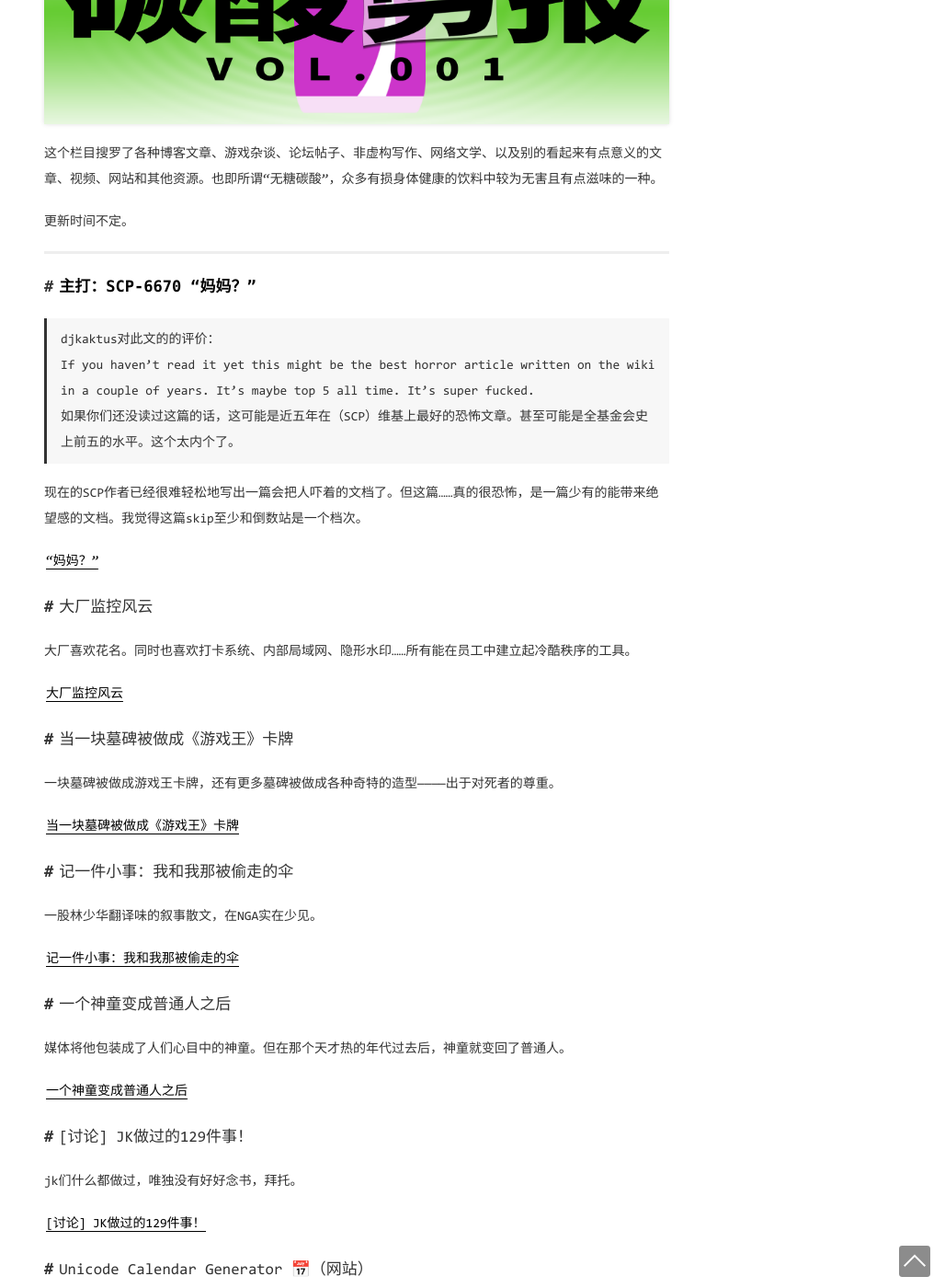
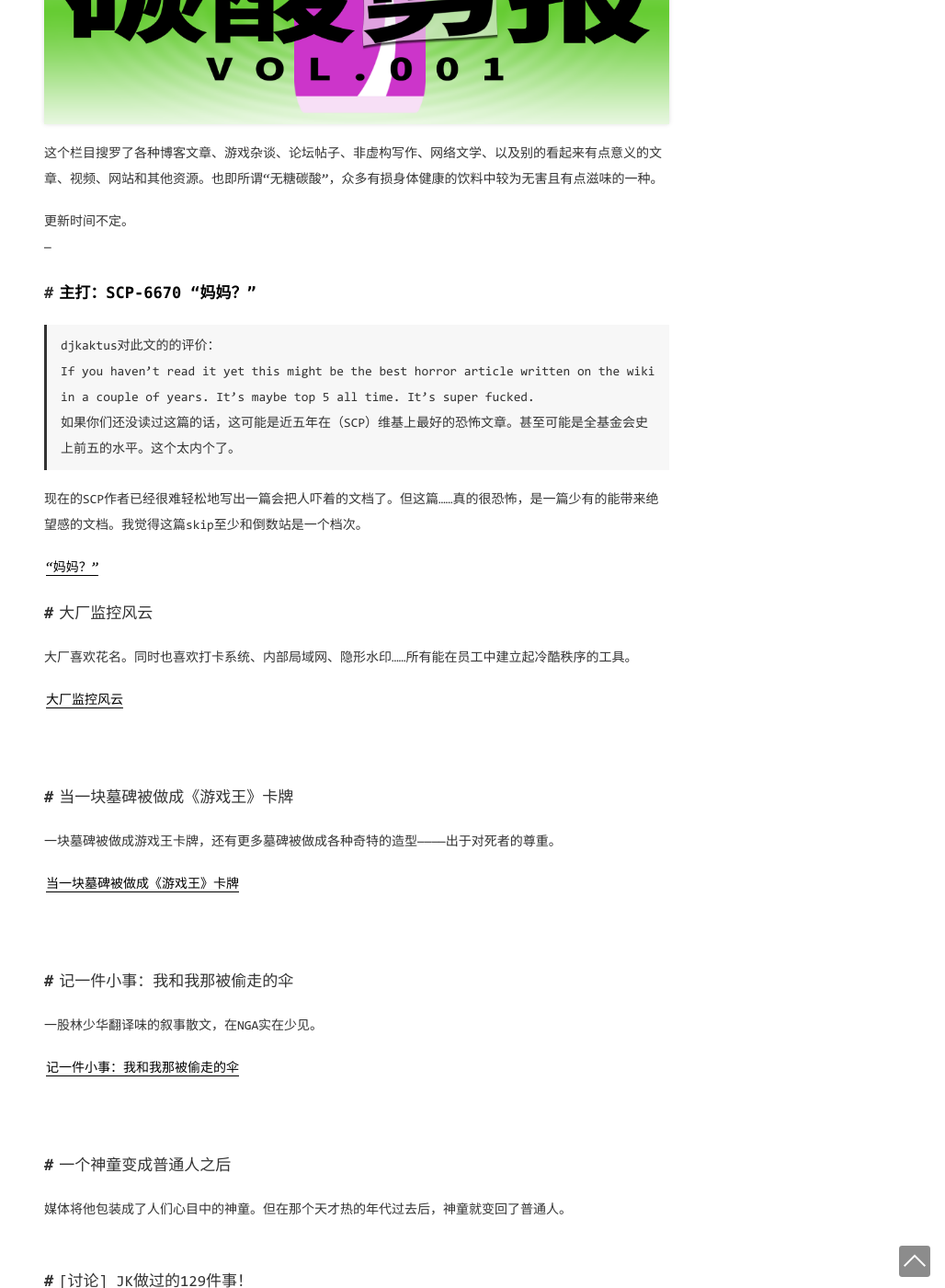
Before and after one commit to tilapia87/tilapia87.github.io, a Jekyll site: the page built from _posts/2022-03-13-无糖碳酸剪报001：阅读碳酸.md, in a window 1280 px wide and 1400 px high, scrolled down 338 px. Shown: the whole window at 92% size, without its empty margins (252-1280 px from the left). Built offline with Jekyll 4.4.1, drawn with Linux system fonts in a browser that asks for light colours; comment, search, counter and statistics services are not loaded.

Commit message:
Update 2022-03-13-无糖碳酸剪报001：阅读碳酸.md

```diff
--- a/_posts/2022-03-13-无糖碳酸剪报001：阅读碳酸.md
+++ b/_posts/2022-03-13-无糖碳酸剪报001：阅读碳酸.md
@@ -8,10 +8,9 @@ categories: [剪报]
 这个栏目搜罗了各种博客文章、游戏杂谈、论坛帖子、非虚构写作、网络文学、以及别的看起来有点意义的文章、视频、网站和其他资源。也即所谓“无糖碳酸”，众多有损身体健康的饮料中较为无害且有点滋味的一种。
 
 更新时间不定。
-
+<br/>
 ---
-
-
+<br/>
 # **主打：SCP-6670  “妈妈？”**
 
 > djkaktus对此文的的评价：
@@ -30,38 +29,38 @@ categories: [剪报]
 大厂喜欢花名。同时也喜欢打卡系统、内部局域网、隐形水印……所有能在员工中建立起冷酷秩序的工具。
 
 [大厂监控风云](https://mp.weixin.qq.com/s/dj84TSBSY2jLllOKJfyAqw)
-
-
+<br/>
+<br/>
 ## 当一块墓碑被做成《游戏王》卡牌
 
 一块墓碑被做成游戏王卡牌，还有更多墓碑被做成各种奇特的造型————出于对死者的尊重。
 
 [当一块墓碑被做成《游戏王》卡牌](https://www.yystv.cn/p/8774)
-
-
+<br/>
+<br/>
 ## 记一件小事：我和我那被偷走的伞
 
 一股林少华翻译味的叙事散文，在NGA实在少见。
 
 [记一件小事：我和我那被偷走的伞](https://ngabbs.com/read.php?tid=30743729)
-
-
+<br/>
+<br/>
 ## 一个神童变成普通人之后
 
 媒体将他包装成了人们心目中的神童。但在那个天才热的年代过去后，神童就变回了普通人。
-
-[一个神童变成普通人之后](https://mp.weixin.qq.com/s/OymL4fl7FxNbwJE22ft-dg)
-
-
+<br/>
+<br/>
 ## \[讨论] JK做过的129件事！
 
 jk们什么都做过，唯独没有好好念书，拜托。
 
 [[讨论] JK做过的129件事！](https://ngabbs.com/read.php?tid=30650623)
-
-
+<br/>
+<br/>
 ## Unicode Calendar Generator 📅（网站）
 
 这个网页可以生成仅由unicode构成的日历。只可惜与我的博客样式不太兼容。
 
 <https://qwerty.dev/calendar-generator>
+<br/>
+<br/>
```
